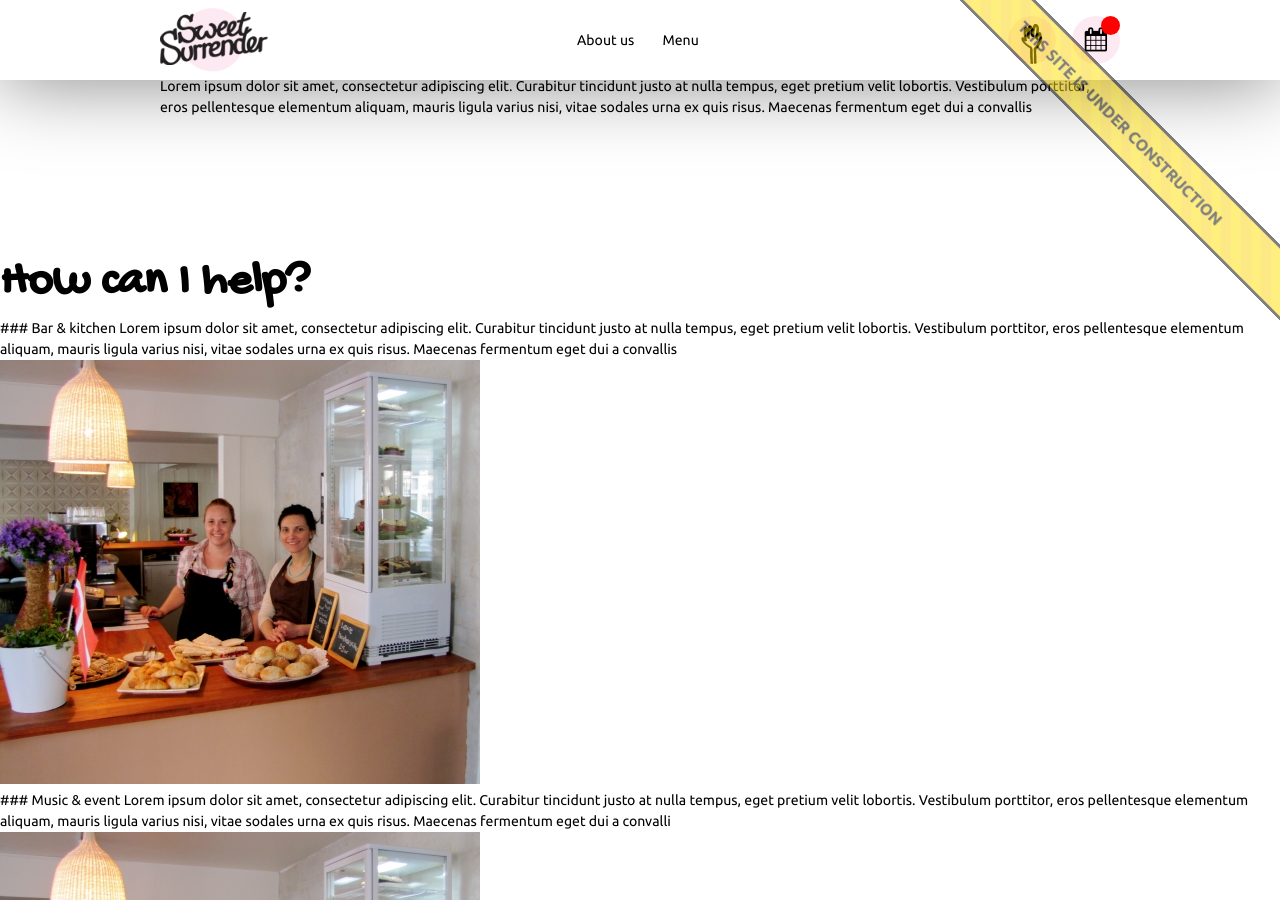
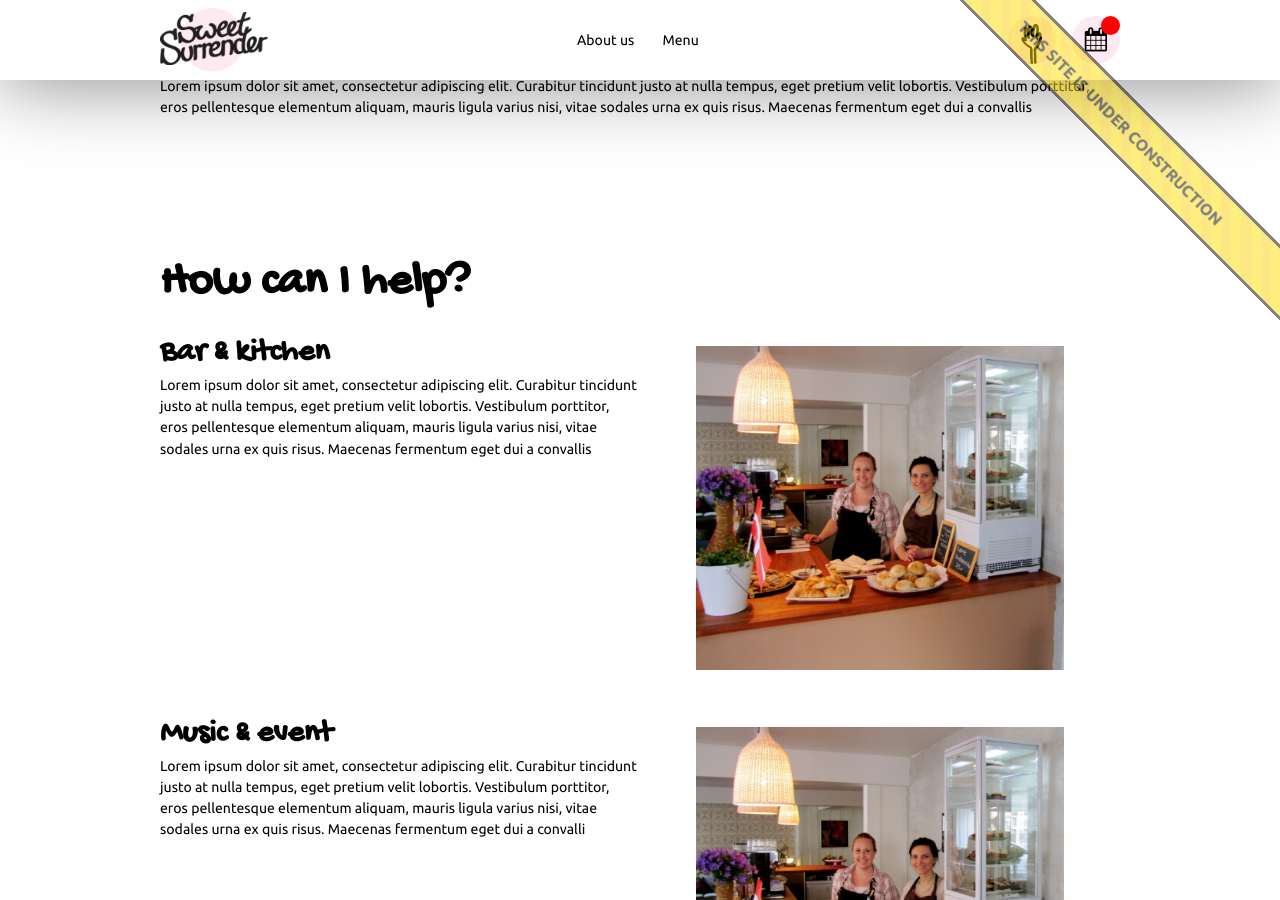
Before and after one commit to sweetsurrenderdk/sweetsurrenderdk.github.io, a Jekyll site: the page built from content/en/75fb3bd6e8d858ca23300c720820d60467289a46.md, in a window 1280 px wide and 900 px high, scrolled down 1280 px. Built offline with Jekyll 4.4.1, drawn with Linux system fonts in a browser that asks for light colours; some of the changed text lies outside the part shown.

```diff
--- a/_includes/sections/textBlocks.html
+++ b/_includes/sections/textBlocks.html
@@ -1,4 +1,5 @@
 <section class="text-blocks">
+    <div class="container">
         {% if include.section.heading %}
             <h2>{{ include.section.heading }}</h2>
         {% endif %}
@@ -6,11 +7,12 @@
         {% for text_block in include.section.textBlocks.items %}
             <div class="text-block">
                 {% if text_block.text %}
-                <div class="text">{{ text_block.text }}</div>
+                    <div class="text">{{ text_block.text | markdownify }}</div>
                 {% endif %}
                 {% if text_block.image %}
                     <div class="image"><img src="{% include endomon/get_media_by_id id=text_block.image %}" /></div>
                 {% endif %}
             </div>
         {% endfor %}
+    </div>
 </section>
--- a/public/css/client.css
+++ b/public/css/client.css
@@ -448,6 +448,16 @@ body:before {
 .page > section.rich-text-section {
   padding: 8em 0em; }
 
+.page > section.text-blocks .text-block {
+  display: flex; }
+  .page > section.text-blocks .text-block .text, .page > section.text-blocks .text-block .image {
+    flex-grow: 1;
+    width: 50%; }
+  .page > section.text-blocks .text-block .image img {
+    width: calc(100% - 8em);
+    margin: 2em auto;
+    display: block; }
+
 .btn {
   padding: 1rem 0rem;
   text-align: center;
--- a/src/client/sass/client.scss
+++ b/src/client/sass/client.scss
@@ -12,6 +12,7 @@
 // Sections
 @import './sections/full-height-banner';
 @import './sections/rich-text-section';
+@import './sections/text-blocks';
 
 // Widgets
 @import './widgets';
```
Also changed, not shown: _includes/sections/volunteerSignup.html (added, +23 -0 lines), src/client/sass/sections/_text-blocks.scss (added, +18 -0 lines). Lines whose indentation alone changed are shown as unchanged.
